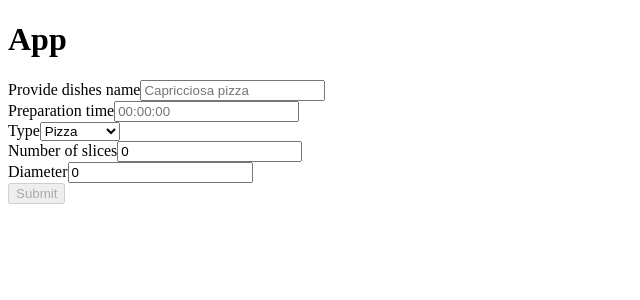
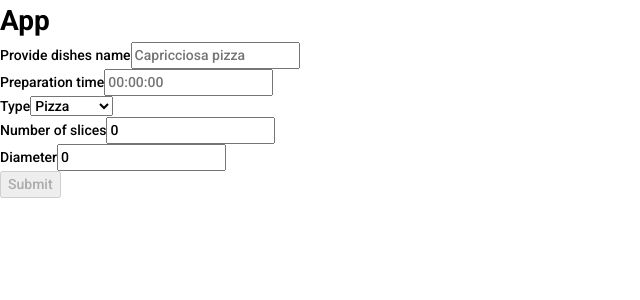
Before and after one commit to MarinaTripetska/dishes, a React (Vite) app: page / in a window 1280 px wide. Shown: the top 300 px of the page, without its empty margins (0-640 px from the left). Built offline with nearby package versions, Linux system fonts and the light colour scheme.

Commit message:
feat: import fonts

```diff
--- a/package.json
+++ b/package.json
@@ -10,6 +10,7 @@
     "preview": "vite preview"
   },
   "dependencies": {
+    "@fontsource/roboto": "^5.0.1",
     "formik": "^2.2.9",
     "react": "^18.2.0",
     "react-dom": "^18.2.0",
@@ -24,6 +25,7 @@
     "eslint": "^8.38.0",
     "eslint-plugin-react-hooks": "^4.6.0",
     "eslint-plugin-react-refresh": "^0.3.4",
+    "sass": "^1.62.1",
     "typescript": "^5.0.2",
     "vite": "^4.3.2"
   }
--- /dev/null
+++ b/src/index.scss
@@ -0,0 +1,51 @@
+@import "@fontsource/roboto/500.css";
+@import "@fontsource/roboto/700.css";
+
+@import "styles/variables";
+
+/* Reset stylesЖ */
+*,
+*::before,
+*::after {
+  box-sizing: border-box;
+}
+
+body,
+h1,
+p {
+  margin: 0;
+}
+
+body {
+  min-height: 100vh;
+  scroll-behavior: smooth;
+  text-rendering: optimizeSpeed;
+
+  /* most popular font settings on page: */
+  font-family: "Roboto", sans-serif;
+  font-style: normal;
+  font-weight: 500;
+  font-size: 14px;
+  line-height: 1.5;
+}
+
+img {
+  max-width: 100%;
+  display: block;
+}
+
+input,
+button,
+textarea,
+select {
+  font: inherit;
+}
+
+@media (prefers-reduced-motion: reduce) {
+  * {
+    animation-duration: 0.01ms !important;
+    animation-iteration-count: 1 !important;
+    transition-duration: 0.01ms !important;
+    scroll-behavior: auto !important;
+  }
+}
--- /dev/null
+++ b/src/styles/_variables.scss
@@ -0,0 +1,6 @@
+/* Styles constants: */
+
+/* colors: */
+/* text sizes */
+/* indentation */
+/* animations */
```
Also changed, not shown: src/main.tsx (+8 -7 lines), src/index.css (deleted), 2 other files (tests, documents, lock files or other folders).
